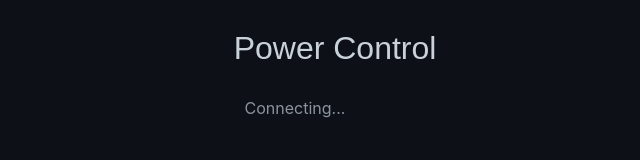
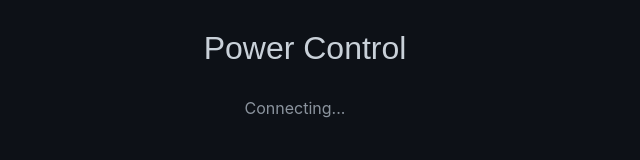
Before and after one commit to dawsontoth/apc-gpio-automator, a website: page public/index.html in a window 1280 px wide. Shown: the whole page, without its empty margins (345-985 px from the left). Drawn offline with nearby package versions, Linux system fonts and the light colour scheme; no server answers.

Commit message:
fix: Adjust padding on title

```diff
--- a/public/style.css
+++ b/public/style.css
@@ -47,7 +47,7 @@ body {
     font-size: 2rem;
     font-weight: 300;
     text-align: center;
-    padding: 10px 40px;
+    padding: 10px;
     outline: none;
     transition: border-color 0.2s;
 }
```
